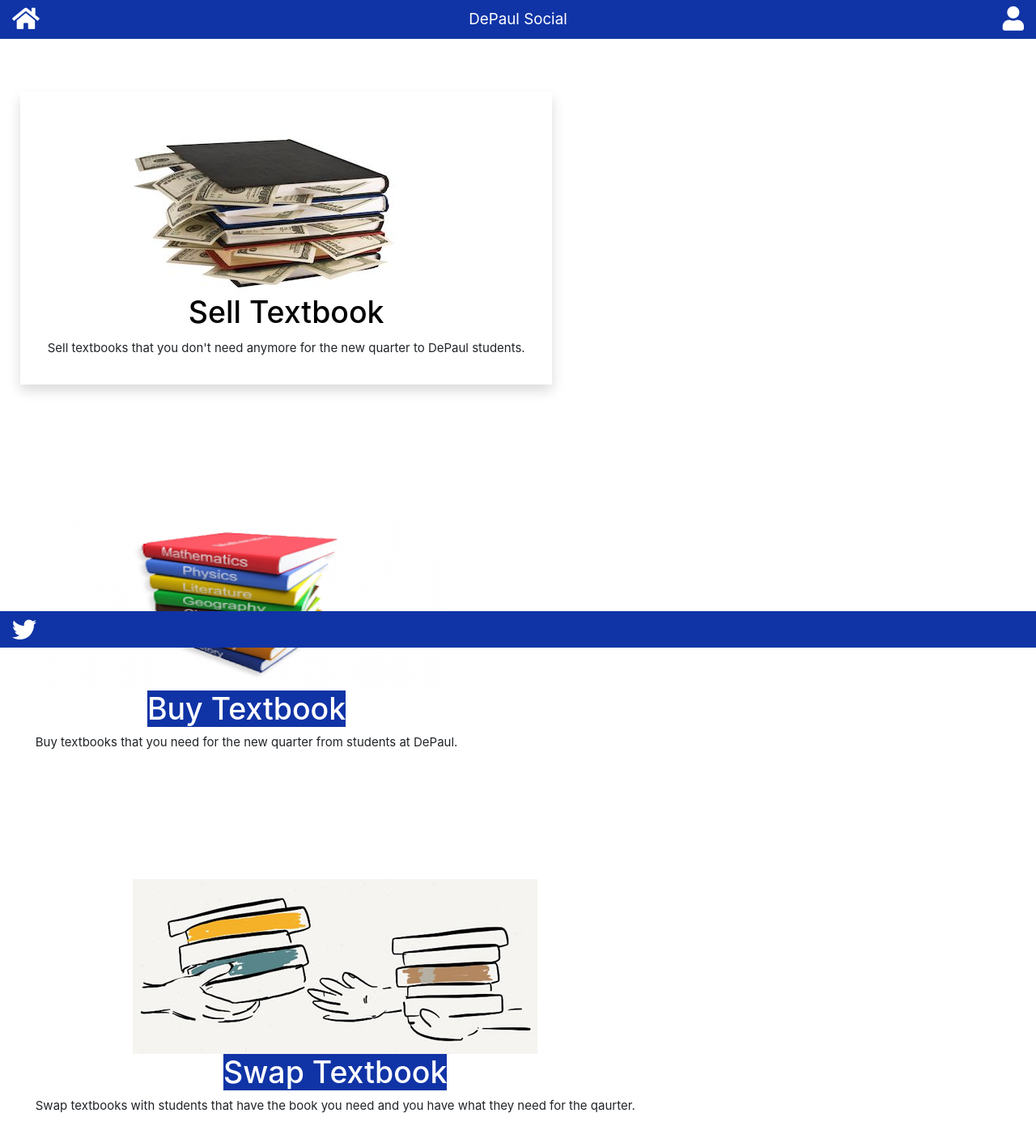
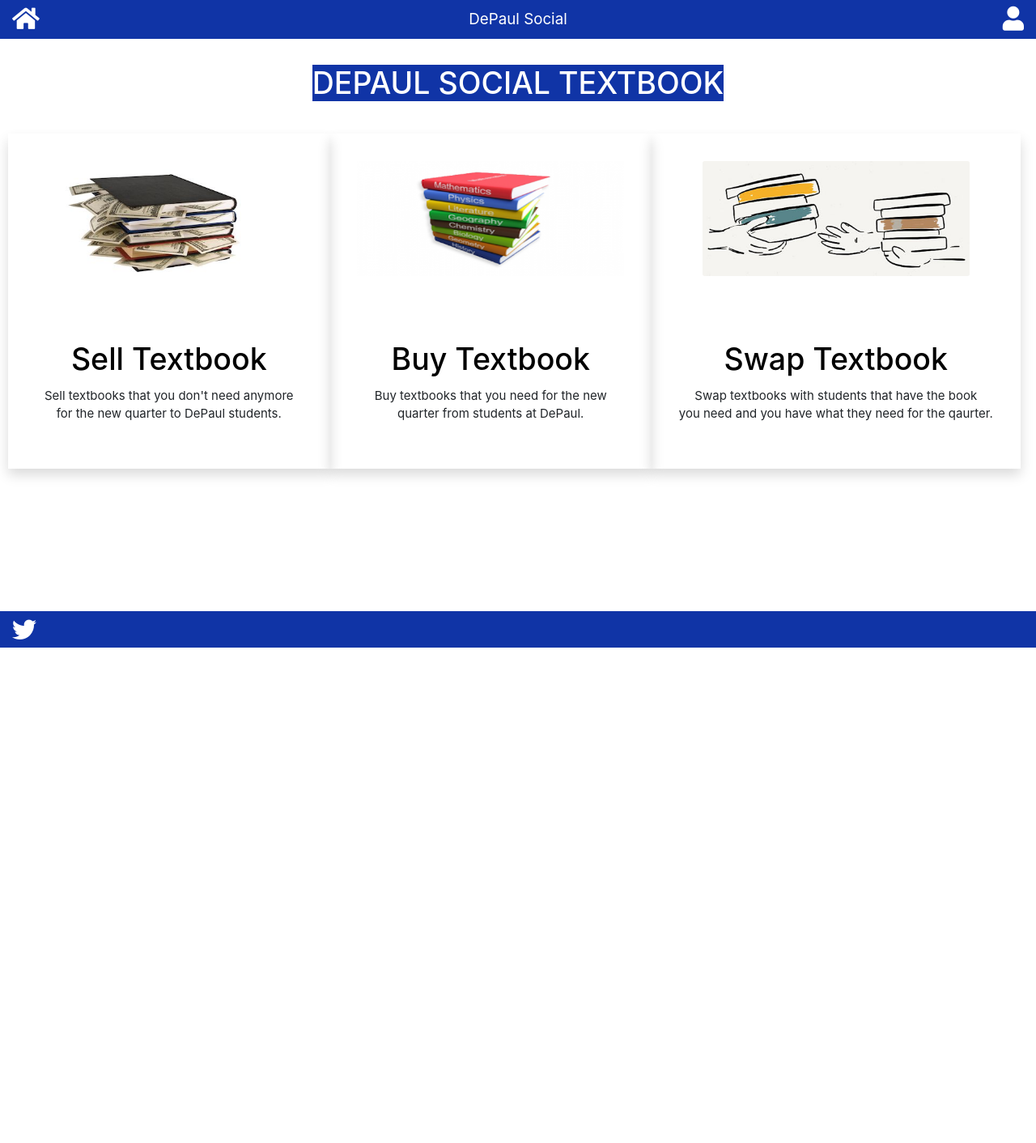
Before and after one commit to nldesai/DePaul-Social, an Angular app in the folder depaulSocial/: page /text in a window 1280 px wide. Shown: the top 1412 px of the page at 81% size. After the commit the page ends 800 px from the top, so only its background shows below. Built offline with nearby package versions, Linux system fonts and the light colour scheme.

Commit message:
textpage

```diff
--- a/depaulSocial/src/app/text-page/text-page.component.css
+++ b/depaulSocial/src/app/text-page/text-page.component.css
@@ -1,4 +1,4 @@
-.card {
+.cards {
     margin-top: 30px;
 }
 
@@ -6,10 +6,11 @@ h1 {
     background-color: #1034A6;
     color: #FFF;
     width: fit-content;
+    margin-top: 80px;
 }
 
 .row {
-    margin-top: 68px;
+    margin-top: 10px;
     margin-left: 10px;
     margin-right: 10px;
 }
@@ -27,3 +28,8 @@ a.cards   {
 .card-deck {
     margin-bottom: 30px;
 }
+
+.card-img {
+    max-height: 220px;
+    max-width: 330px;
+}
--- a/depaulSocial/src/app/text-page/text-page.component.html
+++ b/depaulSocial/src/app/text-page/text-page.component.html
@@ -4,49 +4,44 @@
 <!-- Linh's code -->
 <div class="container-fluid" align="center">
   <h1>DEPAUL SOCIAL TEXTBOOK</h1>
+</div>
 
 <div class="row">
   <div class="col-12">
     <div class="card-deck">
       <a routerLink="../textBook_sell.html" class="cards cardSellText shadow p-3 mb-5">
         <div class="card-body" align="center">
-            <img src="../../assets/sellText.jpg">
+          <img class="card-img" src="../../assets/sellText.jpg">
             <h1 class="card-title">Sell Textbook</h1>
-              <p class="card-text">Sell textbooks that you don't need anymore for the new quarter to DePaul students.</p>
+            <p class="card-text">
+              Sell textbooks that you don't need anymore <br>
+              for the new quarter to DePaul students.
+            </p>
+        </div>
+      </a>
+
+      <a routerLink="../textBook_buy.html" class="cards cardBuyText shadow p-3 mb-5">
+        <div class="card-body" align="center">
+          <img class="card-img" src="../../assets/buyText.png">
+            <h1 class="card-title">Buy Textbook</h1>
+            <p class="card-text">
+              Buy textbooks that you need for the new <br>
+              quarter from students at DePaul.<br><br></p>
+        </div>
+      </a>
+
+      <a routerLink="../textBook_swap.html" class="cards cardSwapText shadow p-3 mb-5">
+        <div class="card-body" align="center">
+            <img class="card-img" src="../../assets/swapText.jpg">
+            <h1 class="card-title">Swap Textbook</h1>
+            <p class="card-text">
+              Swap textbooks with students that have the book <br>
+              you need and you have what they need for the qaurter.</p>
         </div>
       </a>
     </div>
   </div>
 </div>
 
-  <div class="row">
-    <div class="col-12">
-      <div class="card-deck">
-        <a routerLink="../textBook_buy.html" class="cards">
-          <div class="card-body">
-            <img src="../../assets/buyText.png">
-              <h1>Buy Textbook</h1>
-              <p class="card-text">Buy textbooks that you need for the new quarter from students at DePaul.<br><br></p>
-          </div>
-        </a>
-      </div>
-    </div>
-  </div>
-
-  <div class="row">
-    <div class="col-12">
-      <div class="card-deck">
-        <a routerLink="../textBook_swap.html" class="cards">
-          <div class="card-body">
-              <img src="../../assets/swapText.jpg">
-              <h1>Swap Textbook</h1>
-              <p class="card-text">Swap textbooks with students that have the book you need and you have what they need for the qaurter.</p>
-          </div>
-        </a>
-      </div>
-    </div>
-  </div>
-</div>
-
 <!--Twitter component-->
 <app-footer-twitter-feed></app-footer-twitter-feed>
```
Lines whose indentation alone changed are shown as unchanged.
